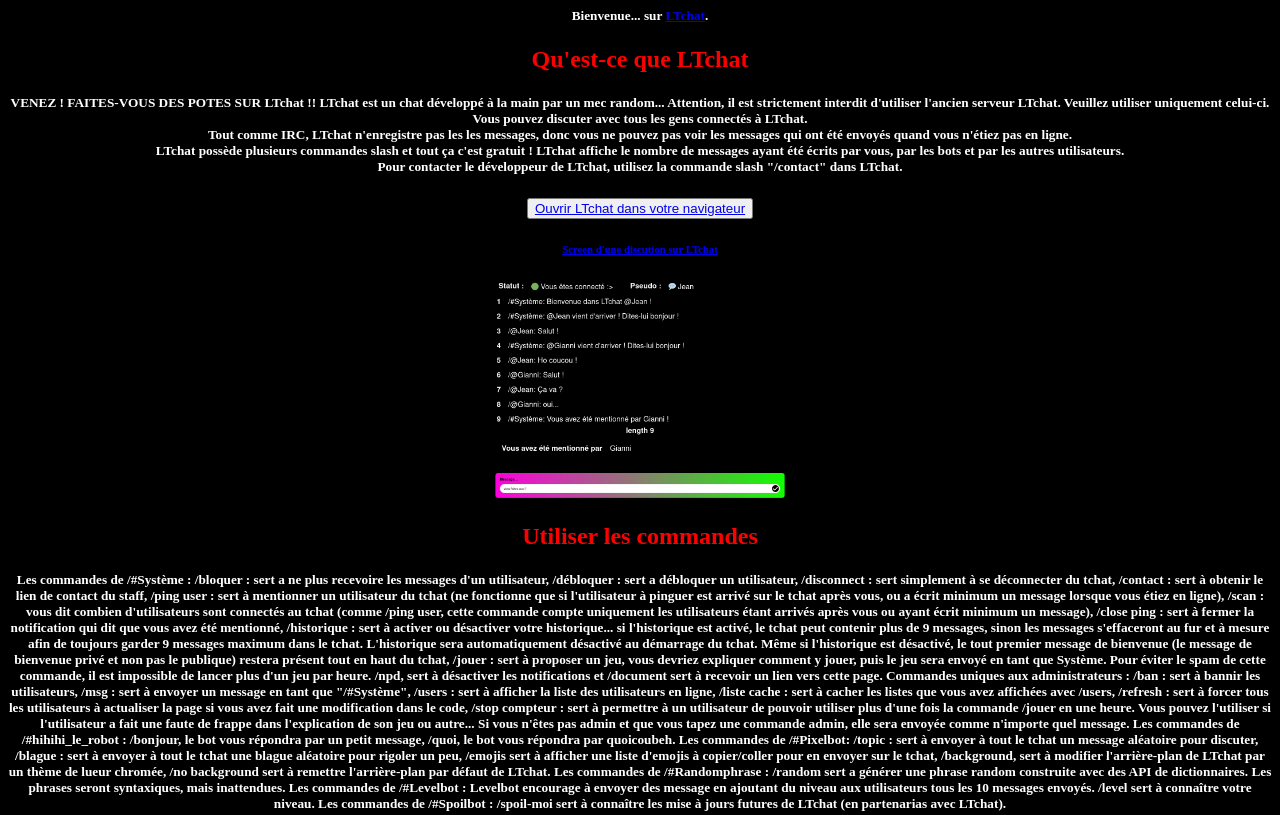
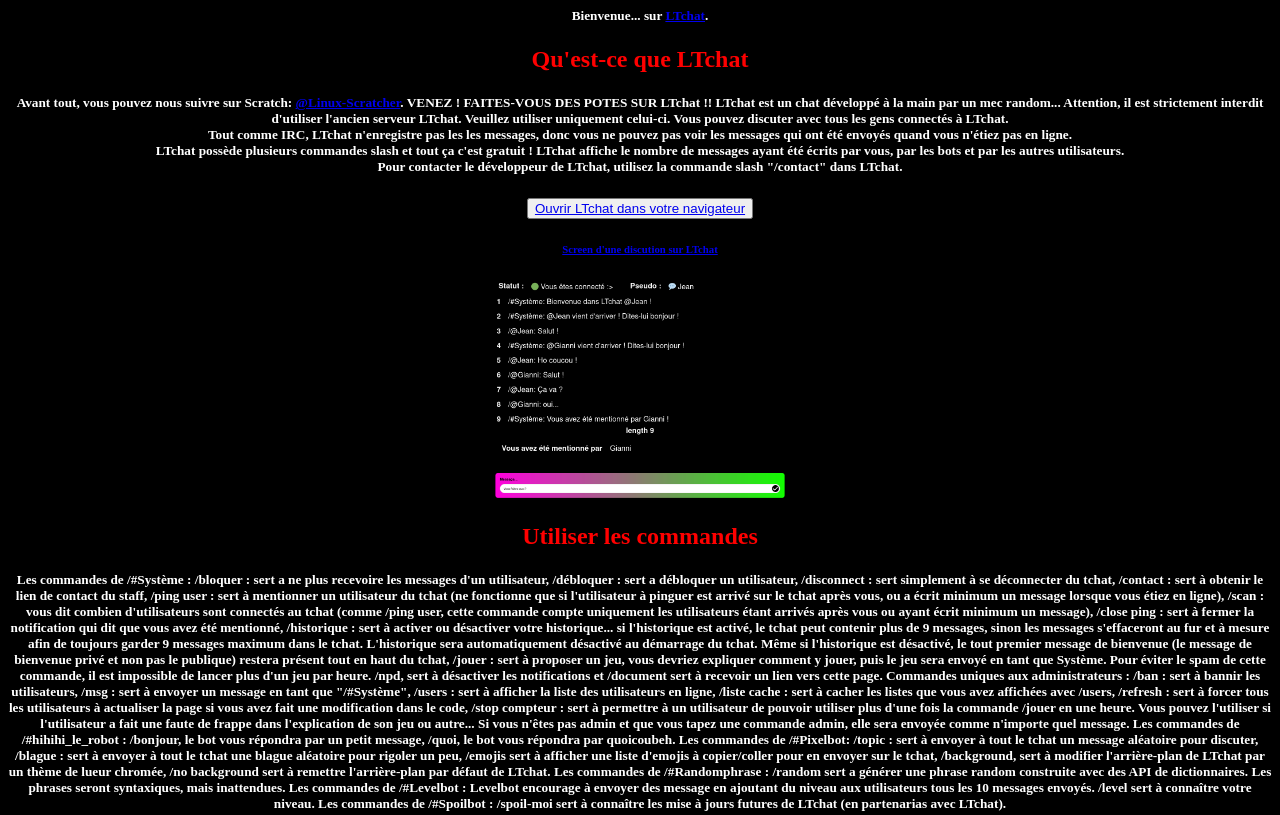
Before and after one commit to ltchat-help/ltchat-help.github.io, a plain HTML site: page index.html in a window 1280 px wide. Shown: the top 815 px of the page. Drawn offline with Linux system fonts and the light colour scheme; a script that the page names is missing.

Commit message:
Update index.html

```diff
--- a/index.html
+++ b/index.html
@@ -10,7 +10,7 @@
 
 <center><h5>Bienvenue... sur <a href="https://linux-scratcher.fr/" target="blank">LTchat</a>.</h5> <h2>Qu'est-ce que LTchat</h2>
 
-<h5> VENEZ ! FAITES-VOUS DES POTES SUR LTchat !! LTchat est un chat développé à la main par un mec random... Attention, il est strictement interdit d'utiliser l'ancien serveur LTchat. Veuillez utiliser uniquement celui-ci. Vous pouvez discuter avec tous les gens connectés à LTchat.<br> Tout comme IRC, LTchat n'enregistre pas les les messages, donc vous ne pouvez pas voir les messages qui ont été envoyés quand vous n'étiez pas en ligne. <br> LTchat possède plusieurs commandes slash et tout ça c'est gratuit ! LTchat affiche le nombre de messages ayant été écrits par vous, par les bots et par les autres utilisateurs. <br> Pour contacter le développeur de LTchat, utilisez la commande slash "/contact" dans LTchat.</h5><button><a href="https://linux-scratcher.fr/" target="blank">Ouvrir LTchat dans votre navigateur</a></button>
+<h5> Avant tout, vous pouvez nous suivre sur Scratch: <a href="https://scratch.mit.edu/users/Linux-Scratcher">@Linux-Scratcher</a>. VENEZ ! FAITES-VOUS DES POTES SUR LTchat !! LTchat est un chat développé à la main par un mec random... Attention, il est strictement interdit d'utiliser l'ancien serveur LTchat. Veuillez utiliser uniquement celui-ci. Vous pouvez discuter avec tous les gens connectés à LTchat.<br> Tout comme IRC, LTchat n'enregistre pas les les messages, donc vous ne pouvez pas voir les messages qui ont été envoyés quand vous n'étiez pas en ligne. <br> LTchat possède plusieurs commandes slash et tout ça c'est gratuit ! LTchat affiche le nombre de messages ayant été écrits par vous, par les bots et par les autres utilisateurs. <br> Pour contacter le développeur de LTchat, utilisez la commande slash "/contact" dans LTchat.</h5><button><a href="https://linux-scratcher.fr/" target="blank">Ouvrir LTchat dans votre navigateur</a></button>
 <br>
 <h6><a href="screen.png" target="blank">Screen d'une discution sur LTchat</a></h6>
 <h5><img src="screen.png" height="220"></h5>
```
